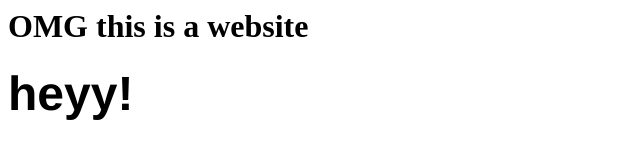
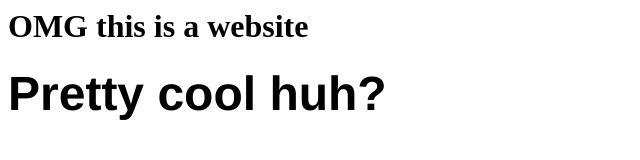
Before and after one commit to ZwickerZ/first-website, a plain HTML site: page index.html in a window 1280 px wide. Shown: the whole page, without its empty margins (0-640 px from the left). Drawn offline with Linux system fonts and the light colour scheme.

Commit message:
Changed Text

```diff
--- a/index.html
+++ b/index.html
@@ -1,2 +1,2 @@
 <h1> OMG this is a website <H1>
-  <font size ="12" face="helvetica" >heyy! </font>
+  <font size ="12" face="helvetica" >Pretty cool huh? </font>
```
